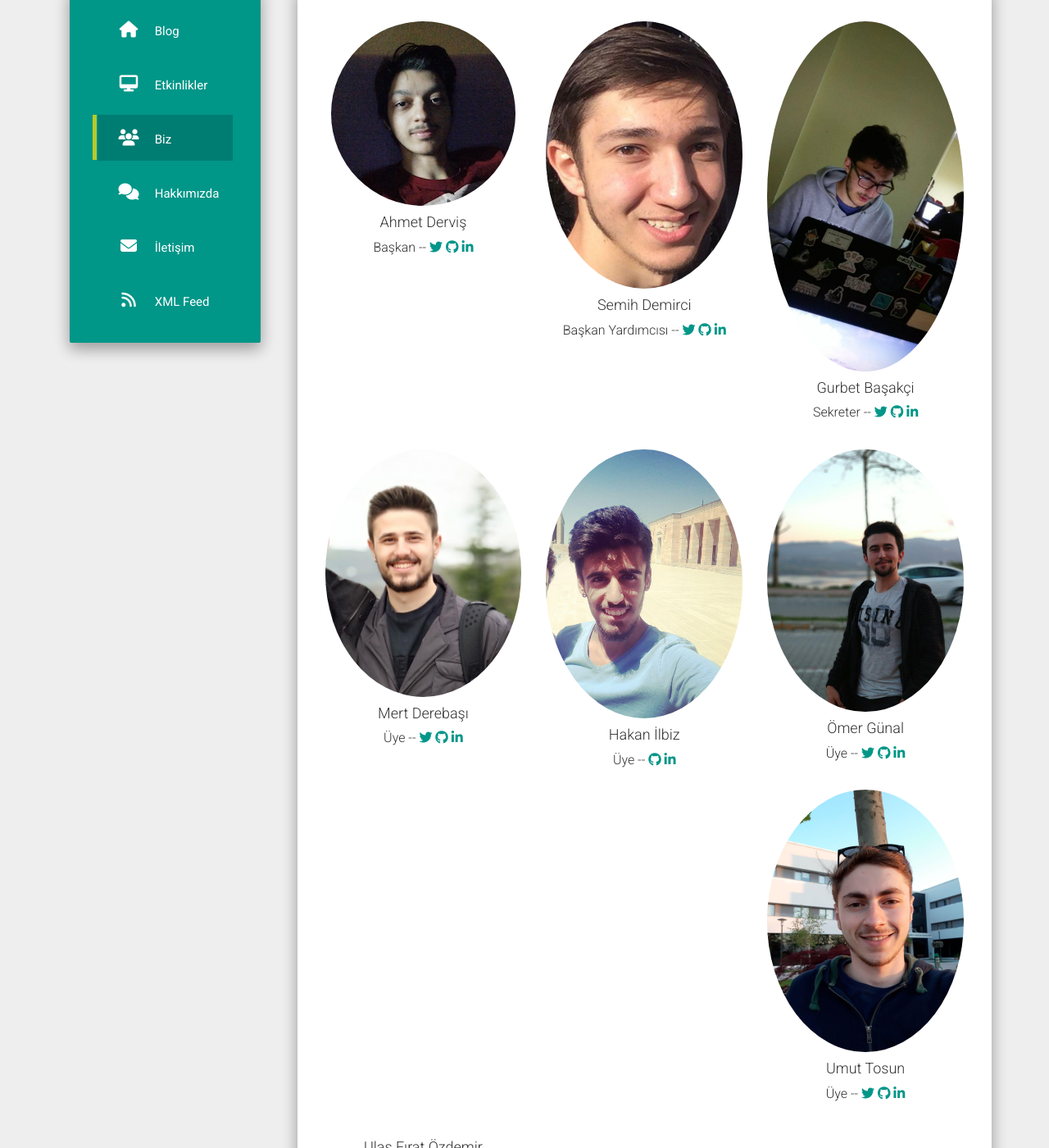
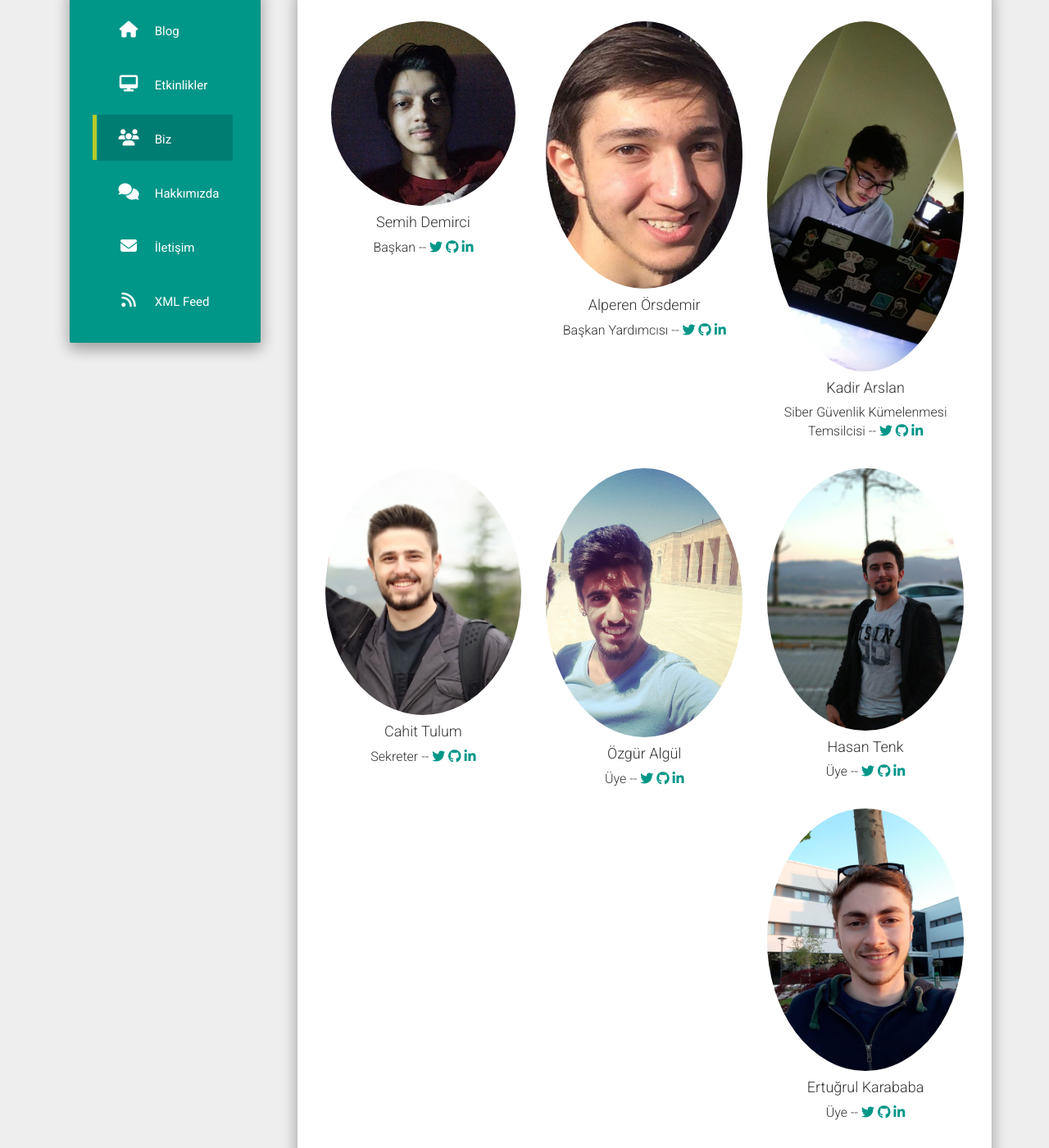
Before and after one commit to sausiber/old-website, a Jekyll site: the page built from uyeler.md, in a window 1280 px wide and 1400 px high, scrolled down 228 px. Shown: the whole window at 82% size. Built offline with Jekyll 4.4.1, drawn with Linux system fonts in a browser that asks for light colours; nearby versions of some CDN libraries; some of the changed text lies outside the part shown.

Commit message:
2018 uyeler

```diff
--- a/_config.yml
+++ b/_config.yml
@@ -27,20 +27,9 @@ gems: [jekyll-paginate, jekyll-gist]
 
 
 people:
-- name: Ahmet Derviş
+- name: Semih Demirci
   pic: 1
   position: Başkan
-  social:
-    - title: twitter
-      url: https://twitter.com/adrvs42
-    - title: github
-      url: https://github.com/adervis3
-    - title: linkedin
-      url: https://tr.linkedin.com/in/ahmet-dervis
-
-- name: Semih Demirci
-  pic: 2
-  position: Başkan Yardımcısı
   social:
     - title: twitter
       url: https://twitter.com/
@@ -49,9 +38,9 @@ people:
     - title: linkedin
       url: https://tr.linkedin.com/in/
 
-- name: Gurbet Başakçi
-  pic: 3
-  position: Sekreter
+- name: Alperen Örsdemir
+  pic: 2
+  position: Başkan Yardımcısı
   social:
     - title: twitter
       url: https://twitter.com/basakgurbet
@@ -60,19 +49,96 @@ people:
     - title: linkedin
       url: https://tr.linkedin.com/in/gurbet-başakçi-048551135
 
-- name: Mert Derebaşı
-  pic: 4
-  position:  Üye
+- name: Kadir Arslan
+  pic: 3
+  position: Siber Güvenlik Kümelenmesi Temsilcisi
   social:
     - title: twitter
-      url: https://twitter.com/MertHasanD
+      url: https://twitter.com/kadars_
     - title: github
-      url: https://github.com/merthasanderebasi
+      url: https://github.com/KadirArslan
     - title: linkedin
-      url: www.linkedin.com/in/merthasanderebasi
+      url: https://www.linkedin.com/in/kadirarslan1/
+
+- name: Cahit Tulum
+  pic: 4
+  position: Sekreter
+  social:
+    - title: twitter
+      url: https://twitter.com/cahittulum
+    - title: github
+      url: https://github.com/Imperiosx
+    - title: linkedin
+      url: https://www.linkedin.com/in/cahit-tulum-28b185126
+
+- name: Özgür Algül
+  pic: 5
+  position: Üye
+  social:
+    - title: twitter
+      url: https://twitter.com/ozguralgul44
+    - title: github
+      url: https://github.com/
+    - title: linkedin
+      url: https://www.linkedin.com/in/özgür-algül-1b9761152
+
+- name: Hasan Tenk
+  pic: 6
+  position: Üye
+  social:
+    - title: twitter
+      url: https://twitter.com/tnk_hasan
+    - title: github
+      url: https://github.com/
+    - title: linkedin
+      url: https://www.linkedin.com/in/hasan-tenk-78aa60150
+
+- name: Ertuğrul Karababa
+  pic: 7
+  position: Üye
+  social:
+    - title: twitter
+      url: https://twitter.com/
+    - title: github
+      url: https://github.com/
+    - title: linkedin
+      url: https://linkedin.com/in/ertuğrul-karababa-a96926102
+
+- name: Züleyha Müzennet
+  pic: 8
+  position: Üye
+  social:
+    - title: twitter
+      url: https://twitter.com/
+    - title: github
+      url: https://github.com/
+    - title: linkedin
+      url: www.linkedin.com/
+
+- name: Gurbet Başakçi
+  pic: 9
+  position: Üye
+  social:
+    - title: twitter
+      url: https://twitter.com/gurbetbasakci
+    - title: github
+      url: https://github.com/gurbetbasakci
+    - title: linkedin
+      url: https://www.linkedin.com/in/gurbet-başakçi-048551135
+
+- name: Mert Derebaşı
+  pic: 10
+  position: Üye
+  social:
+    - title: twitter
+      url: https://twitter.com/
+    - title: github
+      url: https://github.com/
+    - title: linkedin
+      url: https://www.linkedin.com/
 
 - name: Hakan İlbiz
-  pic: 5
+  pic: 11
   position: Üye
   social:
     - title: github
@@ -80,19 +146,8 @@ people:
     - title: linkedin
       url: https://www.linkedin.com/in/hakan-ilbiz-769191131?trk=nav_responsive_tab_profile_pic
 
-- name: Ömer Günal
-  pic: 6
-  position:  Üye
-  social:
-    - title: twitter
-      url: https://twitter.com/ogunal00
-    - title: github
-      url: https://github.com/omergunal
-    - title: linkedin
-      url: https://www.linkedin.com/in/%C3%B6mer-g%C3%BCnal-677271130/
-
 - name: Umut Tosun
-  pic: 7
+  pic: 12
   position:  Üye
   social:
     - title: twitter
@@ -102,13 +157,13 @@ people:
     - title: linkedin
       url: https://github.com/umuttosun
 
-- name: Ulaş Fırat Özdemir
-  pic: 8
-  position: Üye
+- name: Ömer Günal
+  pic: 13
+  position:  Üye
   social:
     - title: twitter
-      url: #
+      url: https://twitter.com/ogunal00
     - title: github
-      url: #
+      url: https://github.com/omergunal
     - title: linkedin
-      url: #
+      url: https://www.linkedin.com/in/%C3%B6mer-g%C3%BCnal-677271130/
```
